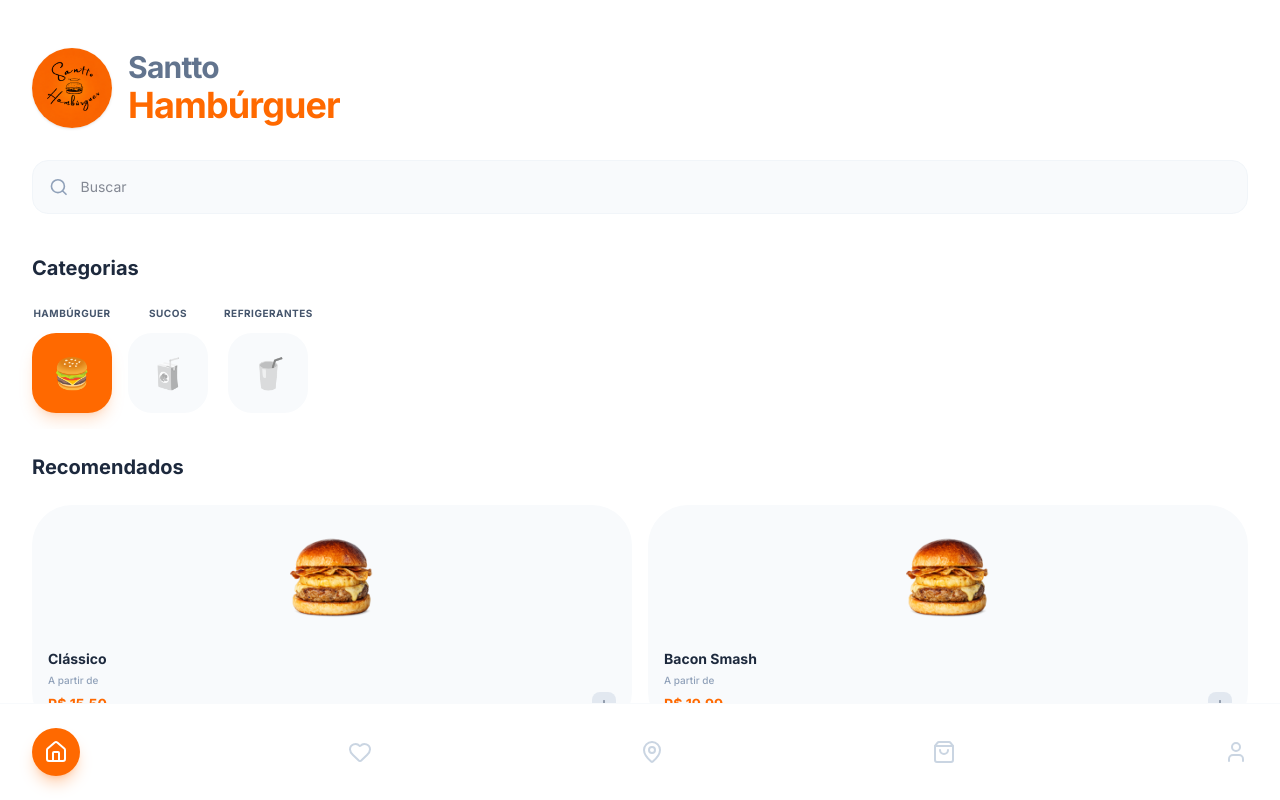
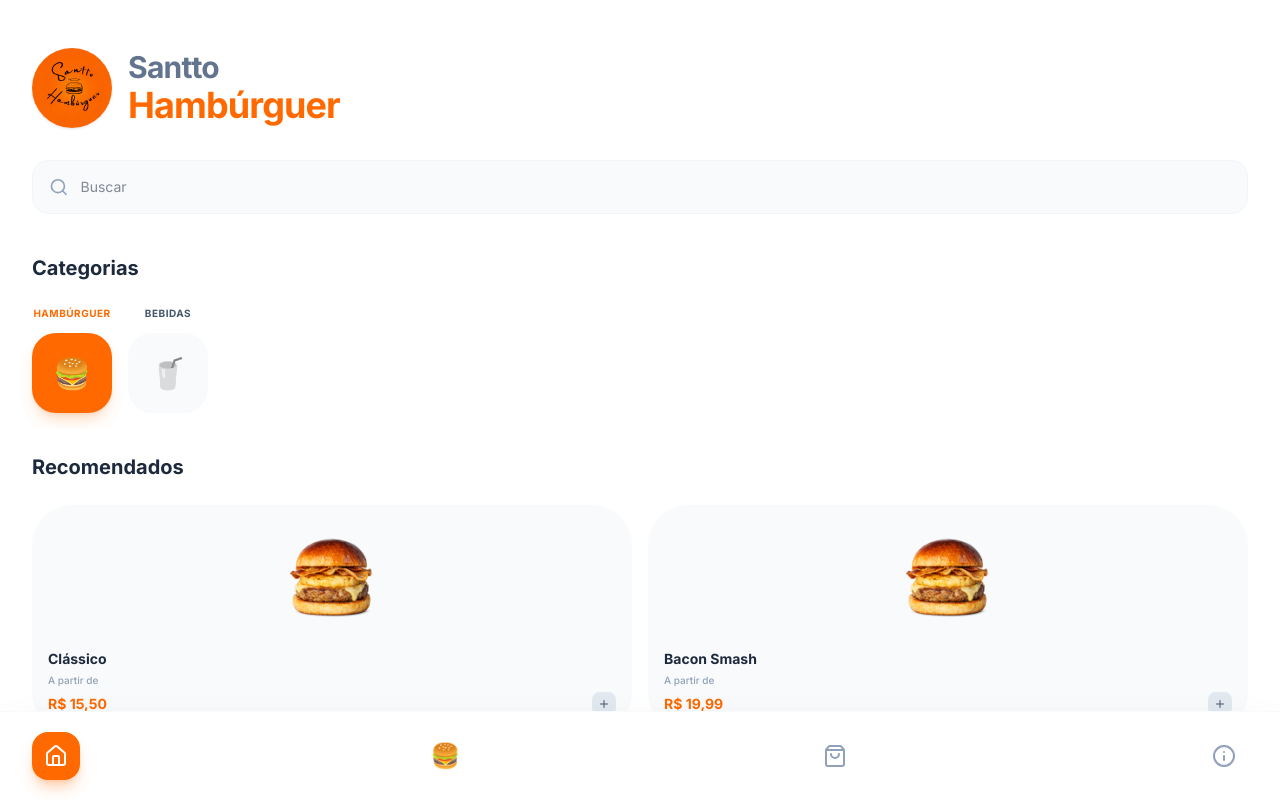
Before and after one commit to sopacrazy/santo, a React (Vite) app: page / in a window 1280 px wide. Built offline with nearby package versions, Linux system fonts and the light colour scheme.

Commit message:
feat: Implement global cart system, update categories, and add about screen

```diff
--- a/src/App.tsx
+++ b/src/App.tsx
@@ -16,24 +16,35 @@ import {
   MapPin,
   ShoppingBag,
   User,
-  ChevronRight
+  ChevronRight,
+  Info
 } from 'lucide-react';
 import { motion, AnimatePresence } from 'motion/react';
-import BurgerBuilder from './components/BurgerBuilder';
+import BurgerBuilder, { AVAILABLE_INGREDIENTS, SelectedIngredient, Ingredient } from './components/BurgerBuilder';
 
-type Screen = 'home' | 'details' | 'checkout';
+type Screen = 'home' | 'details' | 'checkout' | 'sobre';
+
+export interface CartItemType {
+  id: string;
+  type: 'burger' | 'drink';
+  name: string;
+  price: number;
+  image: string;
+  quantity: number;
+  extras?: SelectedIngredient[];
+}
 
 export default function App() {
   const [currentScreen, setCurrentScreen] = useState<Screen>('home');
-  const [checkoutItems, setCheckoutItems] = useState<any[]>([]);
-  const [checkoutTotal, setCheckoutTotal] = useState(0);
+  const [cartItems, setCartItems] = useState<CartItemType[]>([]);
+  const [activeCategory, setActiveCategory] = useState<'Hambúrguer' | 'Bebidas'>('Hambúrguer');
   const [customerName, setCustomerName] = useState('');
   const [paymentMethod, setPaymentMethod] = useState('');
 
-  const handleCheckout = (items: any[], total: number) => {
-    setCheckoutItems(items);
-    setCheckoutTotal(total);
-    setCurrentScreen('checkout');
+  const cartTotal = cartItems.reduce((sum, item) => sum + (item.price * item.quantity), 0);
+
+  const handleRemoveFromCart = (id: string) => {
+    setCartItems(prev => prev.filter(item => item.id !== id));
   };
 
   const handleSendWhatsApp = () => {
@@ -43,27 +54,62 @@ export default function App() {
     text += `*Cliente:* ${customerName}\n\n`;
     text += `*Itens do Pedido:*\n`;
 
-    Array.from(new Set(checkoutItems.map(i => i.ingredient.id))).forEach(id => {
-      const group = checkoutItems.filter(i => i.ingredient.id === id);
-      const item = group[0].ingredient;
-      text += `- ${group.length}x ${item.name} (R$ ${(item.price * group.length).toFixed(2)})\n`;
+    cartItems.forEach(item => {
+      text += `- ${item.quantity}x ${item.name} (R$ ${(item.price * item.quantity).toFixed(2)})\n`;
+      if (item.extras && item.extras.length > 0) {
+        // Find extras except the base_burger
+        const extrasOnly = item.extras.filter(e => e.ingredient.type !== 'base');
+        if (extrasOnly.length > 0) {
+          const extrasText = extrasOnly.map(e => e.ingredient.name).join(', ');
+          text += `  * + Adicionais: ${extrasText}\n`;
+        }
+      }
     });
 
     text += `\n*Forma de Pagamento:* ${paymentMethod || 'A combinar'}\n`;
-    text += `*Total:* R$ ${checkoutTotal.toFixed(2)}`;
+    text += `*Total:* R$ ${cartTotal.toFixed(2)}`;
 
     const encodedText = encodeURIComponent(text);
     // Abre o link do WhatsApp
     window.open(`https://wa.me/5591984497134?text=${encodedText}`, '_blank');
   };
 
+  const addBurgerToCart = (ingredients: SelectedIngredient[], total: number) => {
+    setCartItems(prev => [...prev, {
+      id: Math.random().toString(),
+      type: 'burger',
+      name: 'Hambúrguer Personalizado',
+      price: total,
+      image: '/hamburgue.png',
+      quantity: 1,
+      extras: ingredients
+    }]);
+    setCurrentScreen('home');
+  };
+
+  const addDrinkToCart = (drink: Ingredient) => {
+    setCartItems(prev => {
+      const existing = prev.find(i => i.name === drink.name && i.type === 'drink');
+      if (existing) {
+        return prev.map(i => i.id === existing.id ? { ...i, quantity: i.quantity + 1 } : i);
+      }
+      return [...prev, {
+        id: Math.random().toString(),
+        type: 'drink',
+        name: drink.name,
+        price: drink.price,
+        image: drink.image,
+        quantity: 1
+      }];
+    });
+  };
+
   const [quantity, setQuantity] = useState(1);
   const [isLiked, setIsLiked] = useState(false);
 
   const categories = [
-    { name: 'Hambúrguer', icon: '🍔', active: true },
-    { name: 'Sucos', icon: '🧃', active: false },
-    { name: 'Refrigerantes', icon: '🥤', active: false },
+    { name: 'Hambúrguer', icon: '🍔' },
+    { name: 'Bebidas', icon: '🥤' }
   ];
 
   const recommended = [
@@ -114,20 +160,25 @@ export default function App() {
               <div className="mt-10">
                 <h3 className="px-8 text-xl font-bold text-slate-800 mb-6">Categorias</h3>
                 <div className="px-8 flex gap-4 overflow-x-auto no-scrollbar pb-4">
-                  {categories.map((cat) => (
-                    <div key={cat.name} className="flex flex-col items-center gap-3">
-                      <span className="text-[10px] font-bold uppercase tracking-wider text-slate-600">{cat.name}</span>
-                      <div className={`w-20 h-20 rounded-3xl flex flex-col items-center justify-center p-2 transition-colors ${cat.active ? 'bg-orange-500 text-white shadow-lg shadow-orange-500/20' : 'bg-slate-50 text-slate-400'}`}>
-                        <div className={`p-2 rounded-full text-3xl ${cat.active ? '' : 'grayscale opacity-60'}`}>{cat.icon}</div>
+                  {categories.map((cat) => {
+                    const isActive = activeCategory === cat.name;
+                    return (
+                      <div key={cat.name} onClick={() => setActiveCategory(cat.name as any)} className="flex flex-col items-center gap-3 cursor-pointer">
+                        <span className={`text-[10px] font-bold uppercase tracking-wider ${isActive ? 'text-orange-500' : 'text-slate-600'}`}>{cat.name}</span>
+                        <div className={`w-20 h-20 rounded-3xl flex flex-col items-center justify-center p-2 transition-colors ${isActive ? 'bg-orange-500 text-white shadow-lg shadow-orange-500/20' : 'bg-slate-50 text-slate-400'}`}>
+                          <div className={`p-2 rounded-full text-3xl ${isActive ? '' : 'grayscale opacity-60'}`}>{cat.icon}</div>
                         </div>
                       </div>
-                  ))}
+                    )
+                  })}
                 </div>
               </div>
 
-              {/* Recomendados */}
+              {/* Recomendados / Bebidas */}
               <div className="mt-6 px-8">
-                <h3 className="text-xl font-bold text-slate-800 mb-6">Recomendados</h3>
+                <h3 className="text-xl font-bold text-slate-800 mb-6">{activeCategory === 'Hambúrguer' ? 'Recomendados' : 'Opções de Bebidas'}</h3>
+
+                {activeCategory === 'Hambúrguer' && (
                   <div className="grid grid-cols-2 gap-4">
                     {recommended.map((item) => (
                       <motion.div
@@ -150,18 +201,66 @@ export default function App() {
                       </motion.div>
                     ))}
                   </div>
+                )}
+
+                {activeCategory === 'Bebidas' && (
+                  <div className="flex flex-col gap-4">
+                    {AVAILABLE_INGREDIENTS.filter(i => i.type === 'drink').map(drink => (
+                       <div key={drink.id} className="flex items-center justify-between bg-white p-4 rounded-2xl border border-slate-100 shadow-sm">
+                          <div className="flex items-center gap-4">
+                            <div className="w-16 h-16 bg-slate-50 rounded-xl flex items-center justify-center p-2">
+                              <img src={drink.image} alt={drink.name} className="w-full h-full object-contain" />
+                            </div>
+                            <div>
+                              <h4 className="font-bold text-slate-800">{drink.name}</h4>
+                              <span className="text-orange-500 font-bold text-sm">R$ {drink.price.toFixed(2)}</span>
+                            </div>
+                          </div>
+                          <button
+                            onClick={() => addDrinkToCart(drink)}
+                            className="bg-orange-50 p-3 rounded-xl text-orange-500 hover:bg-orange-100 transition-colors"
+                          >
+                            <Plus className="w-6 h-6" />
+                          </button>
+                       </div>
+                    ))}
+                  </div>
+                )}
               </div>
             </div>
 
-            {/* Navegação Inferior */}
-            <div className="absolute bottom-0 left-0 right-0 bg-white px-8 py-6 flex justify-between items-center border-t border-slate-50">
-              <div className="bg-orange-500 p-3 rounded-full text-white shadow-lg shadow-orange-500/30">
+            {/* Navegação Inferior Atualizada */}
+            <div className="absolute bottom-0 left-0 right-0 bg-white px-8 py-5 flex justify-between items-center border-t border-slate-50 shadow-2xl z-[100]">
+              <div
+                onClick={() => { setCurrentScreen('home'); setActiveCategory('Hambúrguer'); }}
+                className={`cursor-pointer w-12 h-12 flex items-center justify-center rounded-2xl transition-all ${currentScreen === 'home' && activeCategory === 'Hambúrguer' ? 'bg-orange-500 text-white shadow-lg shadow-orange-500/30' : 'text-slate-400'}`}
+              >
                 <Home className="w-6 h-6" />
               </div>
-              <Heart className="w-6 h-6 text-slate-300" />
-              <MapPin className="w-6 h-6 text-slate-300" />
-              <ShoppingBag className="w-6 h-6 text-slate-300" />
-              <User className="w-6 h-6 text-slate-300" />
+
+              <div
+                onClick={() => { setCurrentScreen('home'); setActiveCategory('Hambúrguer'); }}
+                className={`cursor-pointer w-12 h-12 flex items-center justify-center rounded-2xl transition-all text-slate-400`}
+              >
+                <div className="text-2xl">🍔</div>
+              </div>
+
+              <div
+                onClick={() => setCurrentScreen('checkout')}
+                className={`cursor-pointer w-12 h-12 flex items-center justify-center rounded-2xl transition-all relative ${currentScreen === 'checkout' ? 'bg-orange-500 text-white shadow-lg shadow-orange-500/30' : 'text-slate-400'}`}
+              >
+                <ShoppingBag className="w-6 h-6" />
+                {cartItems.length > 0 && (
+                  <span className="absolute -top-1 -right-1 bg-red-500 text-white text-[10px] w-5 h-5 flex items-center justify-center rounded-full font-bold border-2 border-white">{cartItems.length}</span>
+                )}
+              </div>
+
+              <div
+                onClick={() => setCurrentScreen('sobre')}
+                className={`cursor-pointer w-12 h-12 flex items-center justify-center rounded-2xl transition-all relative ${currentScreen === 'sobre' ? 'bg-orange-500 text-white shadow-lg shadow-orange-500/30' : 'text-slate-400'}`}
+              >
+                <Info className="w-6 h-6" />
+              </div>
             </div>
           </motion.div>
         ) : currentScreen === 'details' ? (
@@ -182,7 +281,7 @@ export default function App() {
               </button>
             </div>
 
-            <BurgerBuilder onCheckout={handleCheckout} />
+            <BurgerBuilder onCheckout={addBurgerToCart} />
           </motion.div>
         ) : currentScreen === 'checkout' ? (
           <motion.div
@@ -209,33 +308,48 @@ export default function App() {
               <div className="bg-white p-6 rounded-[2rem] shadow-sm">
                 <h3 className="font-bold text-slate-800 mb-4 text-lg">Resumo</h3>
                 <div className="space-y-4">
-                  {/* Agrupar e exibir itens do checkout */}
-                  {Array.from(new Set(checkoutItems.map(i => i.ingredient.id))).map(id => {
-                    const group = checkoutItems.filter(i => i.ingredient.id === id);
-                    const item = group[0].ingredient;
-                    const count = group.length;
-                    const isMainItem = item.id === 'meat' || item.type === 'drink';
+                  {/* Exibir itens reais do carrinho */}
+                  {cartItems.length === 0 ? (
+                    <p className="text-slate-400 text-center py-4">Seu carrinho está vazio.</p>
+                  ) : (
+                    cartItems.map(item => {
+                      const icon = item.type === 'drink' ? '🥤' : '🍔';
 
                       return (
-                      <div key={id} className="flex justify-between items-center">
-                        <div className="flex items-center gap-3">
-                          {isMainItem ? (
-                            <div className="w-10 h-10 flex items-center justify-center p-1.5 bg-white rounded-full shadow-sm border border-slate-100">
+                        <div key={item.id} className="flex justify-between items-start gap-3 bg-white border border-slate-50 p-4 rounded-2xl shadow-sm">
+                          <div className="flex items-start gap-4">
+                            <div className="w-12 h-12 flex items-center justify-center p-1.5 bg-slate-50 rounded-xl">
                               <img src={item.image} alt={item.name} className="w-full h-full object-contain" />
                             </div>
-                          ) : (
-                            <div className="w-10 h-10 flex items-center justify-center" />
+                            <div className="flex flex-col">
+                              <span className="text-slate-800 font-bold">{item.quantity}x {item.name}</span>
+                              <span className="text-orange-500 font-bold text-sm">R$ {(item.price * item.quantity).toFixed(2)}</span>
+
+                              {/* Sublista de extras */}
+                              {item.extras && item.extras.length > 0 && (
+                                <ul className="mt-1 text-slate-500 text-[11px] space-y-0.5">
+                                  {item.extras.filter(e => e.ingredient.type !== 'base').map(extra => (
+                                    <li key={extra.uniqueId}>+ {extra.ingredient.name}</li>
+                                  ))}
+                                </ul>
                               )}
-                          <span className="text-slate-600 font-medium">{count}x {item.name}</span>
                             </div>
-                        <span className="text-slate-800 font-bold">R$ {(item.price * count).toFixed(2)}</span>
+                          </div>
+
+                          <button
+                            onClick={() => handleRemoveFromCart(item.id)}
+                            className="bg-red-50 text-red-500 p-2 rounded-lg hover:bg-red-100 transition-colors"
+                          >
+                            <Minus className="w-4 h-4" />
+                          </button>
                         </div>
                       );
-                  })}
+                    })
+                  )}
                 </div>
                 <div className="border-t border-slate-100 mt-6 pt-6 flex justify-between items-center">
                   <span className="text-slate-500 font-medium">Total a pagar</span>
-                  <span className="text-2xl font-bold text-orange-500">R$ {checkoutTotal.toFixed(2)}</span>
+                  <span className="text-2xl font-bold text-orange-500">R$ {cartTotal.toFixed(2)}</span>
                 </div>
               </div>
 
@@ -284,6 +398,45 @@ export default function App() {
                </button>
             </div>
           </motion.div>
+        ) : currentScreen === 'sobre' ? (
+          <motion.div
+            key="sobre"
+            initial={{ opacity: 0, x: 50 }}
+            animate={{ opacity: 1, x: 0 }}
+            exit={{ opacity: 0, x: 50 }}
+            className="w-full h-full absolute inset-0 bg-white flex flex-col z-30"
+          >
+            {/* Header Sobre */}
+            <div className="px-8 pt-10 pb-4 flex items-center justify-between border-b border-slate-50">
+              <button
+                onClick={() => setCurrentScreen('home')}
+                className="p-2 rounded-xl bg-slate-50 hover:bg-slate-100 transition-colors"
+              >
+                <ChevronLeft className="w-6 h-6 text-slate-800" />
+              </button>
+              <h2 className="text-xl font-bold text-slate-800">Sobre nós</h2>
+              <div className="w-10"></div>
+            </div>
+
+            <div className="flex-1 overflow-y-auto px-8 py-8 space-y-6">
+              <div className="flex justify-center mb-8">
+                <img src="/logo.png" alt="Santto Hambúrguer" className="w-32 h-32 object-contain" />
+              </div>
+
+              <div className="bg-slate-50 p-6 rounded-3xl space-y-4">
+                <h3 className="font-bold text-slate-800 text-lg">Santto Hambúrguer</h3>
+                <p className="text-slate-500 text-sm leading-relaxed">
+                  Tradição e qualidade desde que começamos. Nossos hambúrgueres artesanais são feitos com os melhores ingredientes locais para garantir um sabor inesquecível.
+                </p>
+                <div className="pt-4 space-y-3 border-t border-slate-200">
+                  <div className="flex items-center gap-3 text-slate-600">
+                    <MapPin className="w-5 h-5 text-orange-500" />
+                    <span className="text-sm">Rua Principal, 123 - Centro</span>
+                  </div>
+                </div>
+              </div>
+            </div>
+          </motion.div>
         ) : null}
       </AnimatePresence>
 
```
Also changed, not shown: src/components/BurgerBuilder.tsx (+3 -18 lines). Lines whose indentation alone changed are shown as unchanged.
